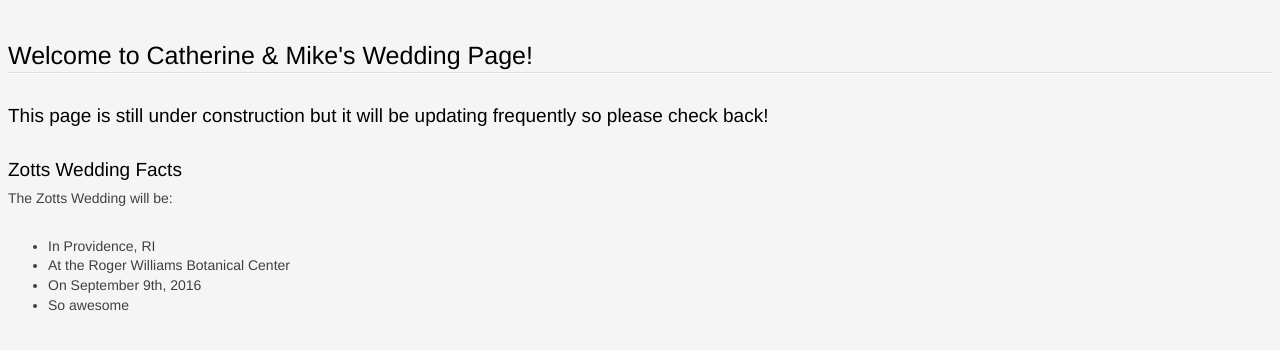
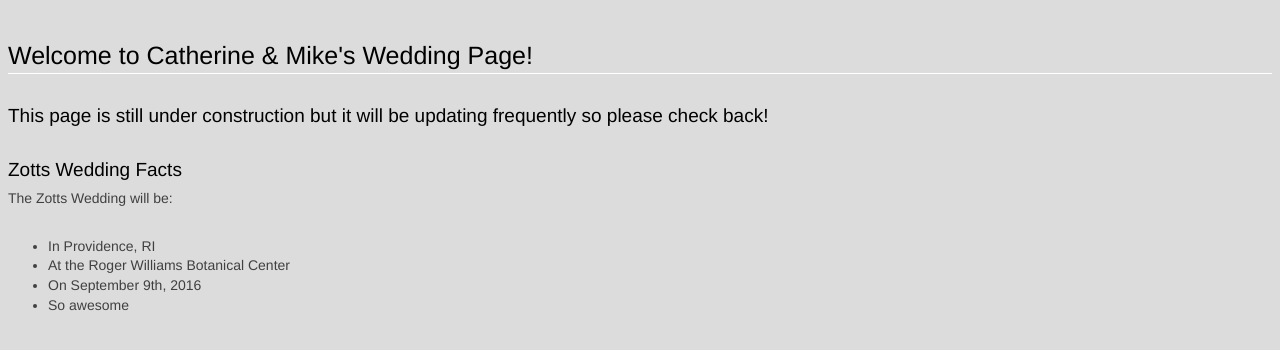
Before and after one commit to catherineplotts/zotts, a website: page index.html in a window 1280 px wide. Drawn offline with Linux system fonts and the light colour scheme.

Commit message:
updated background color

```diff
--- a/styles.css
+++ b/styles.css
@@ -44,6 +44,6 @@ p + h2 {
   margin-top: 2em;
 }
 html {
-  background: #f5f5f5;
+  background: #dcdcdc;
   height: 100%;
 }
```
Also changed, not shown: wed.html (+1 -2 lines).
